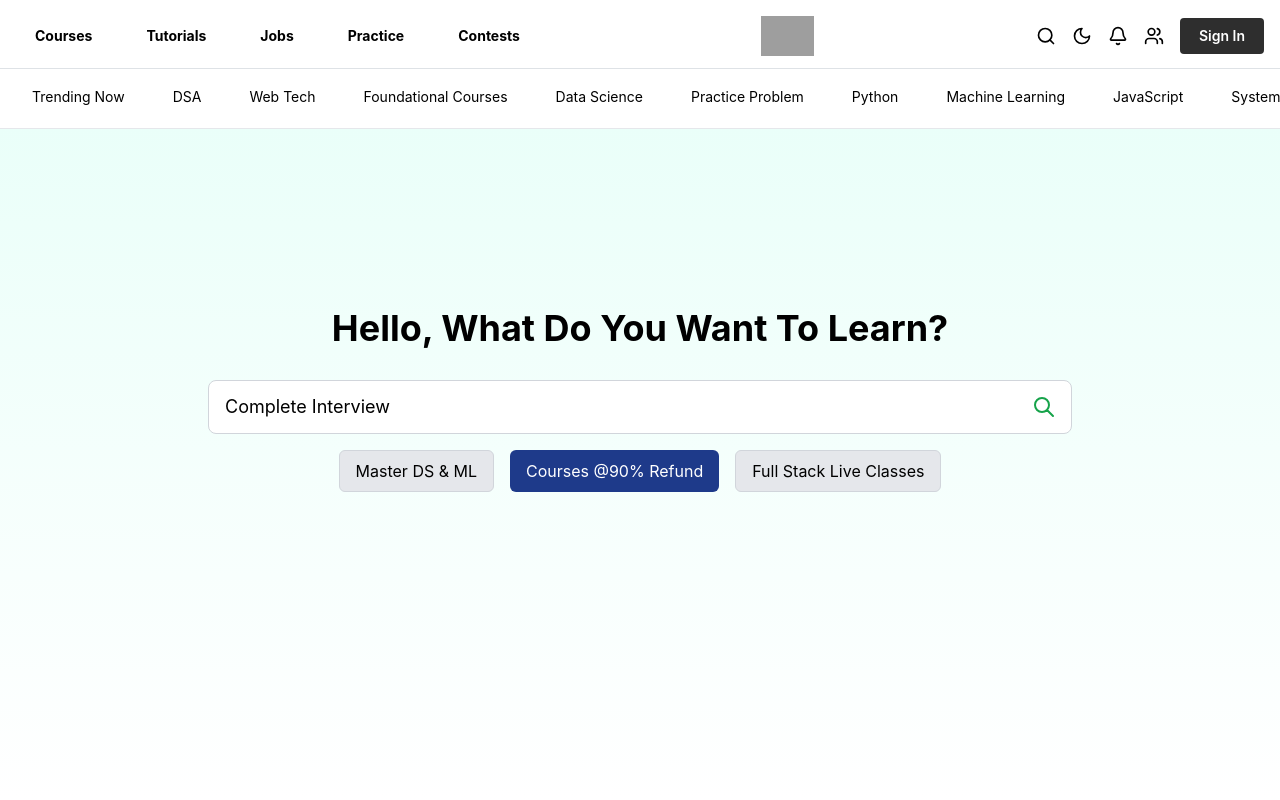
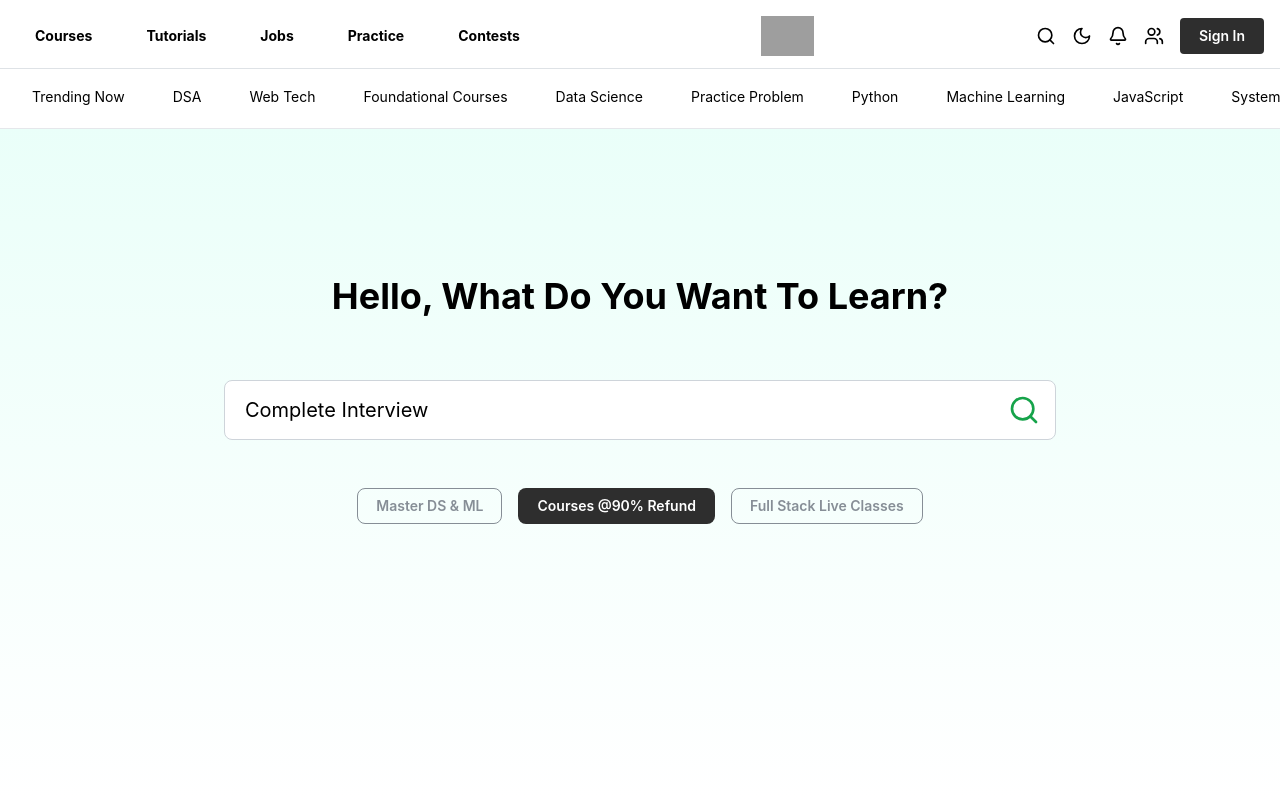
Before and after one commit to Satyam3002/MantineUI, a React (Vite) app: page / in a window 1280 px wide. Shown: the top 800 px of the page. Built offline with nearby package versions, Linux system fonts and the light colour scheme; grey boxes are pictures that could not be loaded.

Commit message:
Update page.jsx

```diff
--- a/src/components/SearchBox/page.jsx
+++ b/src/components/SearchBox/page.jsx
@@ -1,12 +1,14 @@
-import React, { useState, useEffect } from 'react';
+import React, { useState, useEffect } from "react";
+import { TextInput, Button, Container, Title, Group } from "@mantine/core";
+import { Search } from "lucide-react";
 
 const SearchTypingAnimation = () => {
   const phrases = [
-    'GeeksforGeeks courses',
-    'Complete Interview Preparation',
-    'Learn Python C++ JavaScript'
+    "GeeksforGeeks courses",
+    "Complete Interview Preparation",
+    "Learn Python C++ JavaScript",
   ];
-  const [text, setText] = useState('');
+  const [text, setText] = useState("");
   const [isDeleting, setIsDeleting] = useState(false);
   const [phraseIndex, setPhraseIndex] = useState(0);
 
@@ -40,48 +42,37 @@ const SearchTypingAnimation = () => {
 
   return (
     <div className="w-full min-h-screen bg-gradient-to-b from-[#e6fff8] to-[#ffffff] flex justify-center items-center">
-      <div className="flex flex-col items-center w-full max-w-4xl p-4">
-        <h1 className="text-4xl font-bold mb-8 text-center">
+      <Container className="flex flex-col items-center w-full max-w-4xl p-4">
+        <Title order={1} className="text-4xl font-bold mb-8 text-center">
           Hello, What Do You Want To Learn?
-        </h1>
+        </Title>
 
+        {/* Search Input Field */}
         <div className="relative w-full">
-          <input
-            type="text"
+          <TextInput
             value={text}
-            className="w-full px-4 py-3 rounded-lg border border-gray-300 focus:outline-none focus:border-blue-500 text-lg"
             readOnly
             placeholder="Search..."
+            size="xl"
+            radius="md"
+            className="w-full px-4 py-8 rounded-lg focus:outline-none focus:border-blue-500 text-lg"
           />
-          <div className="absolute right-4 top-1/2 transform -translate-y-1/2">
-            <svg
-              className="w-6 h-6 text-green-600"
-              fill="none"
-              stroke="currentColor"
-              viewBox="0 0 24 24"
-            >
-              <path
-                strokeLinecap="round"
-                strokeLinejoin="round"
-                strokeWidth={2}
-                d="M21 21l-6-6m2-5a7 7 0 11-14 0 7 7 0 0114 0z"
-              />
-            </svg>
-          </div>
+          <Search className="absolute pr-4  right-4 top-1/2 transform -translate-y-1/2 text-green-600" size={48} />
         </div>
 
-        <div className="flex gap-4 mt-4">
-          <button className="px-4 py-2 rounded-md bg-gray-200 border border-gray-300">
+        {/* Action Buttons */}
+        <Group spacing="md" mt="md">
+          <Button variant="outline" color="gray" radius="md">
             Master DS & ML
-          </button>
-          <button className="px-4 py-2 rounded-md bg-blue-900 text-white">
+          </Button>
+          <Button color="dark" radius="md">
             Courses @90% Refund
-          </button>
-          <button className="px-4 py-2 rounded-md bg-gray-200 border border-gray-300">
+          </Button>
+          <Button variant="outline" color="gray" radius="md">
             Full Stack Live Classes
-          </button>
-        </div>
-      </div>
+          </Button>
+        </Group>
+      </Container>
     </div>
   );
 };
```
